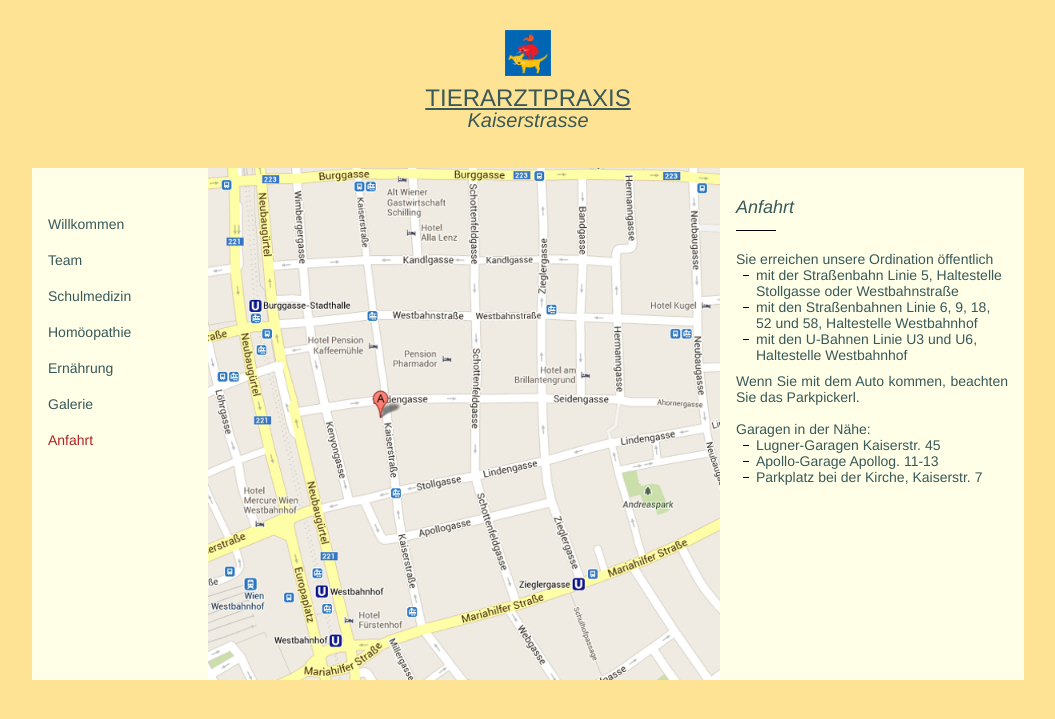
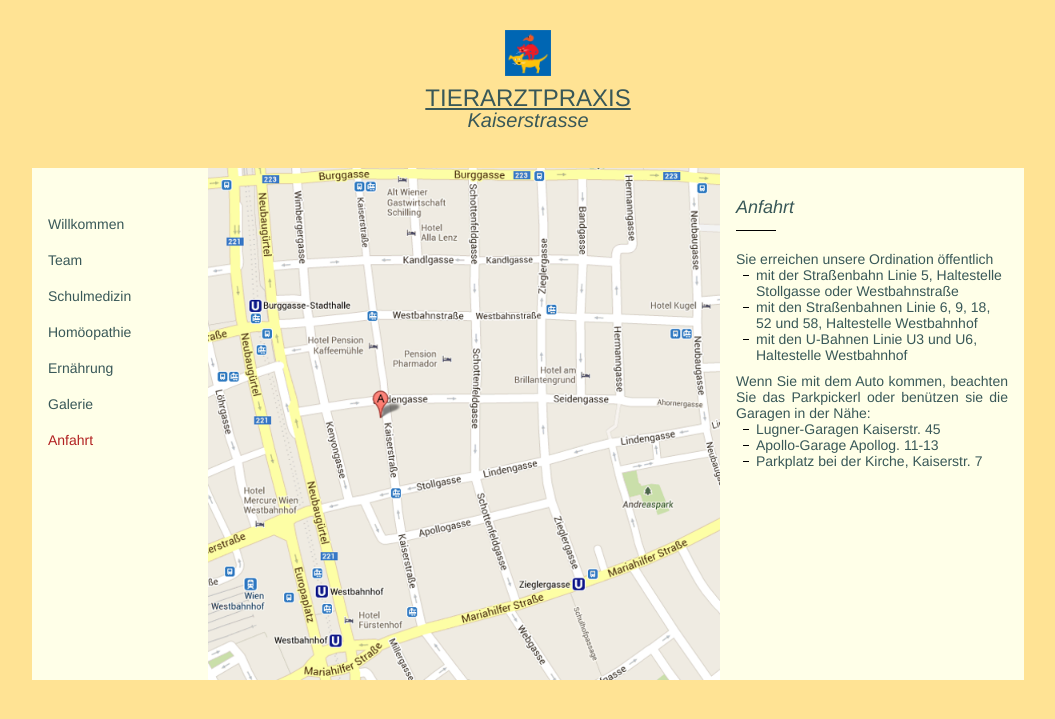
Before and after one commit to richardtraindl/tierarztpraxis-kaiserstrasse.at, a Jekyll site: the page built from anfahrt.html, in a window 1280 px wide. Shown: the top 719 px of the page, without its empty margins (112-1167 px from the left). Built offline with Jekyll 4.4.1, drawn with Linux system fonts in a browser that asks for light colours.

Commit message:
textänderungen

```diff
--- a/anfahrt.html
+++ b/anfahrt.html
@@ -37,9 +37,7 @@ id: anfahrt
 
           <figure>
             <figcaption>
-              Wenn Sie mit dem Auto kommen, beachten Sie das Parkpickerl. <br>
-              <br>
-              Garagen in der Nähe:
+              Wenn Sie mit dem Auto kommen, beachten Sie das Parkpickerl oder benützen sie die Garagen in der Nähe:
             </figcaption>
             <ul>
               <li>Lugner-<wbr>Garagen Kaiserstr. 45</li>
```
